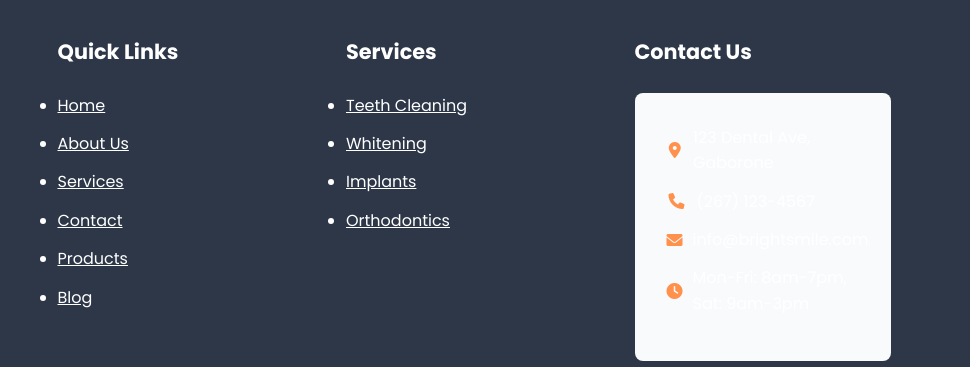
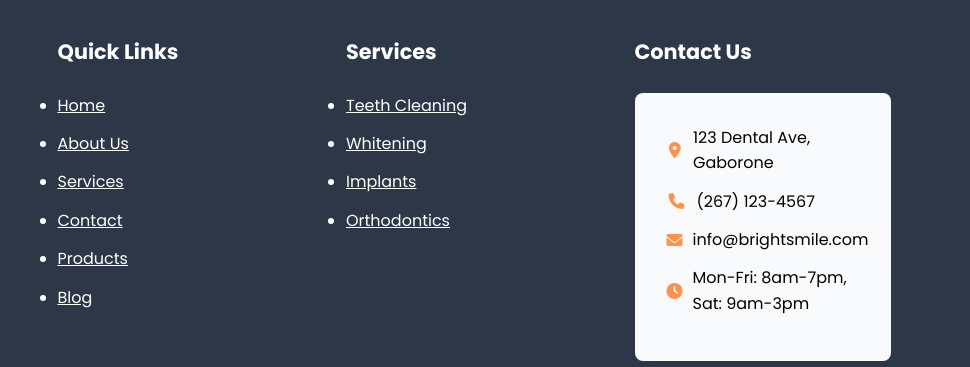
Before and after one commit to igniciousgaborone/brightsmiledental, a plain HTML site: page index.html in a window 1280 px wide. Shown: the part 2877-3244 px from the top of the page, 310-1280 px from the left. Drawn offline with Linux system fonts and the light colour scheme.

Commit message:
Update style.css

```diff
--- a/css/style.css
+++ b/css/style.css
@@ -522,7 +522,7 @@ nav a.active::after {
   align-items: center !important;
   gap: 10px !important;
   margin-bottom: 1rem !important;
-  color: var(--white) !important;
+  color: black !important;
 }
 
 .contact-info i {
```
